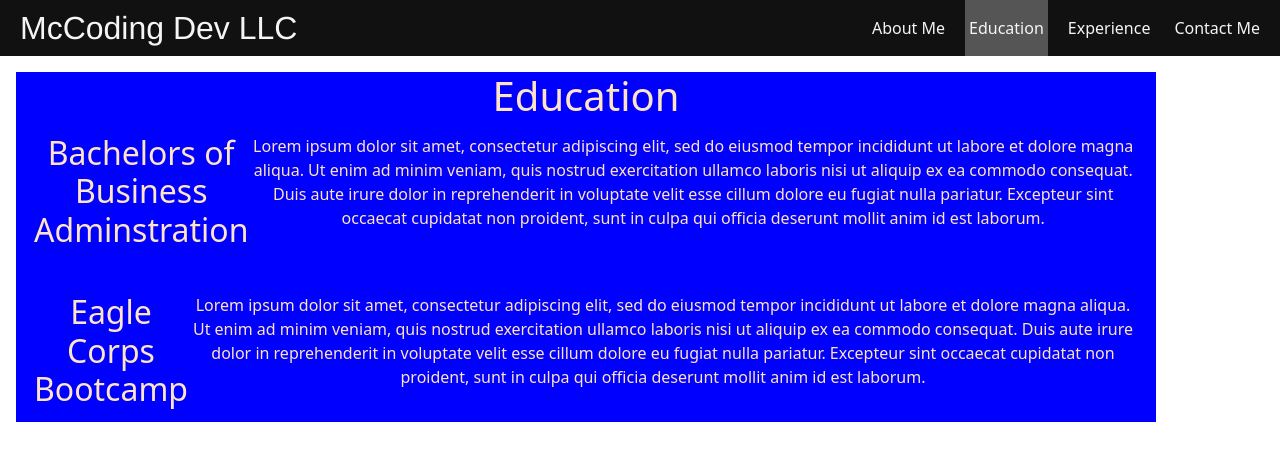
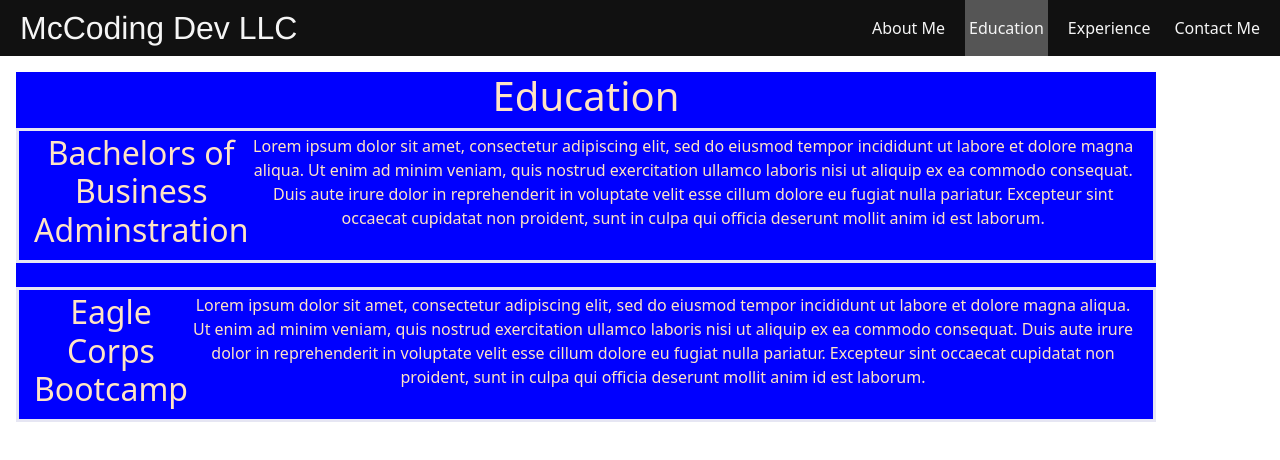
Before and after one commit to lion48z/portfolio-bravo, a React (Create React App) app: page /education in a window 1280 px wide. Shown: the top 460 px of the page. Built offline with nearby package versions, Linux system fonts and the light colour scheme.

Commit message:
Update styles.css

```diff
--- a/src/styles.css
+++ b/src/styles.css
@@ -67,7 +67,7 @@
     max-width: 75rem;
     margin-right: auto;
     margin-left: auto;
-    border: solid blue;
+    border: solid rgb(230, 230, 243);
 
 
   }
```
